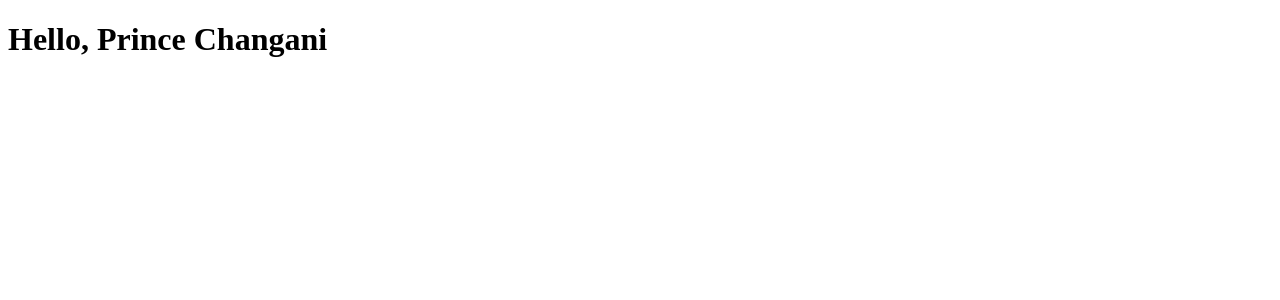
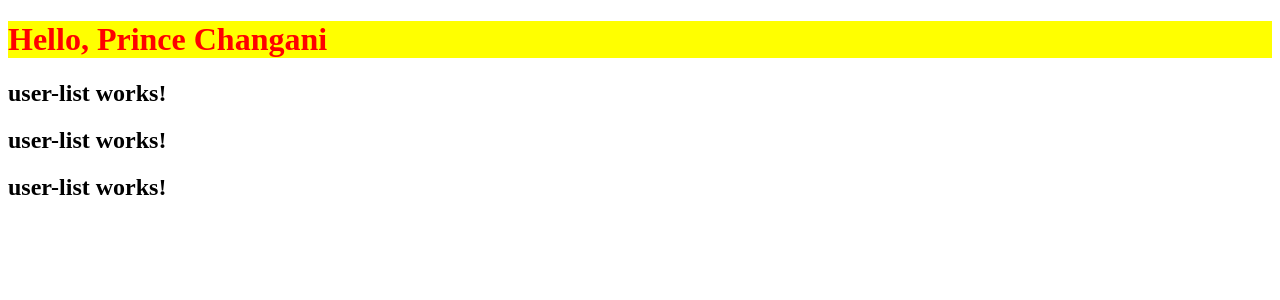
Before and after one commit to prince5638/Learning_Angular, an Angular app: page / in a window 1280 px wide. Shown: the top 300 px of the page. Built offline with nearby package versions, Linux system fonts and the light colour scheme.

Commit message:
1) Created one component and added some style to app component
Signed-off-by: Prince Changani <princechangani56385638@gmail.com>

```diff
--- a/src/app/app.component.css
+++ b/src/app/app.component.css
@@ -0,0 +1,4 @@
+.Angular{
+    color: red;
+    background-color: yellow;
+}
--- a/src/app/app.component.html
+++ b/src/app/app.component.html
@@ -1 +1,4 @@
-<h1>Hello, {{name}}</h1>
+<h1 class="{{title}}">Hello, {{name}}</h1>
+<app-user-list></app-user-list>
+<app-user-list></app-user-list>
+<app-user-list></app-user-list>
--- a/src/app/app.component.ts
+++ b/src/app/app.component.ts
@@ -6,6 +6,6 @@ import { Component } from '@angular/core';
   styleUrl: './app.component.css'
 })
 export class AppComponent {
-  title = 'Angular Blog';
+  title = 'Angular';
   name = "Prince Changani";
 }
--- a/src/app/app.module.ts
+++ b/src/app/app.module.ts
@@ -3,10 +3,12 @@ import { BrowserModule } from '@angular/platform-browser';
 
 import { AppRoutingModule } from './app-routing.module';
 import { AppComponent } from './app.component';
+import { UserListComponent } from './user-list/user-list.component';
 
 @NgModule({
   declarations: [
     AppComponent,
+    UserListComponent,
   ],
   imports: [
     BrowserModule,
--- /dev/null
+++ b/src/app/user-list/user-list.component.html
@@ -0,0 +1 @@
+<h2>user-list works!</h2>
```
Also changed, not shown: src/app/user-list/user-list.component.ts (added, +10 -0 lines), src/app/user-list/user-list.component.css (added), 1 other file (tests, documents, lock files or other folders).
